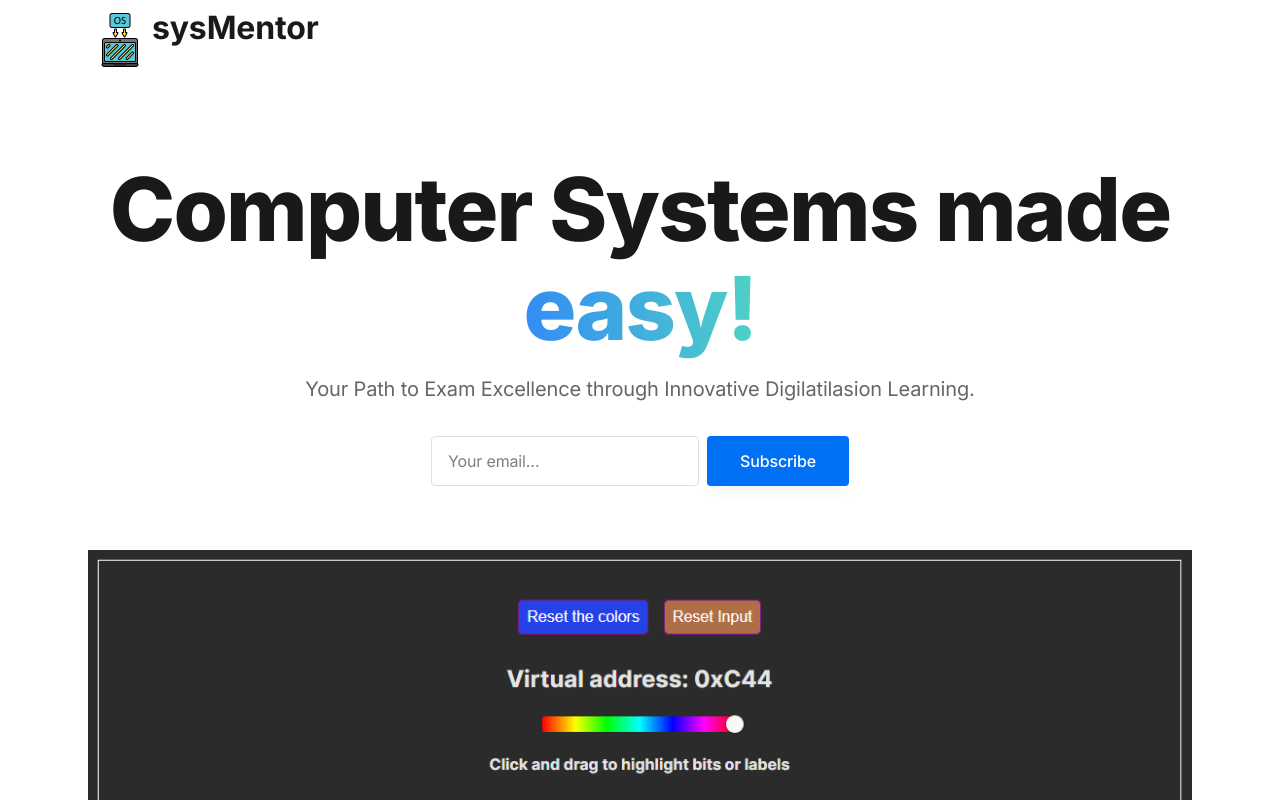
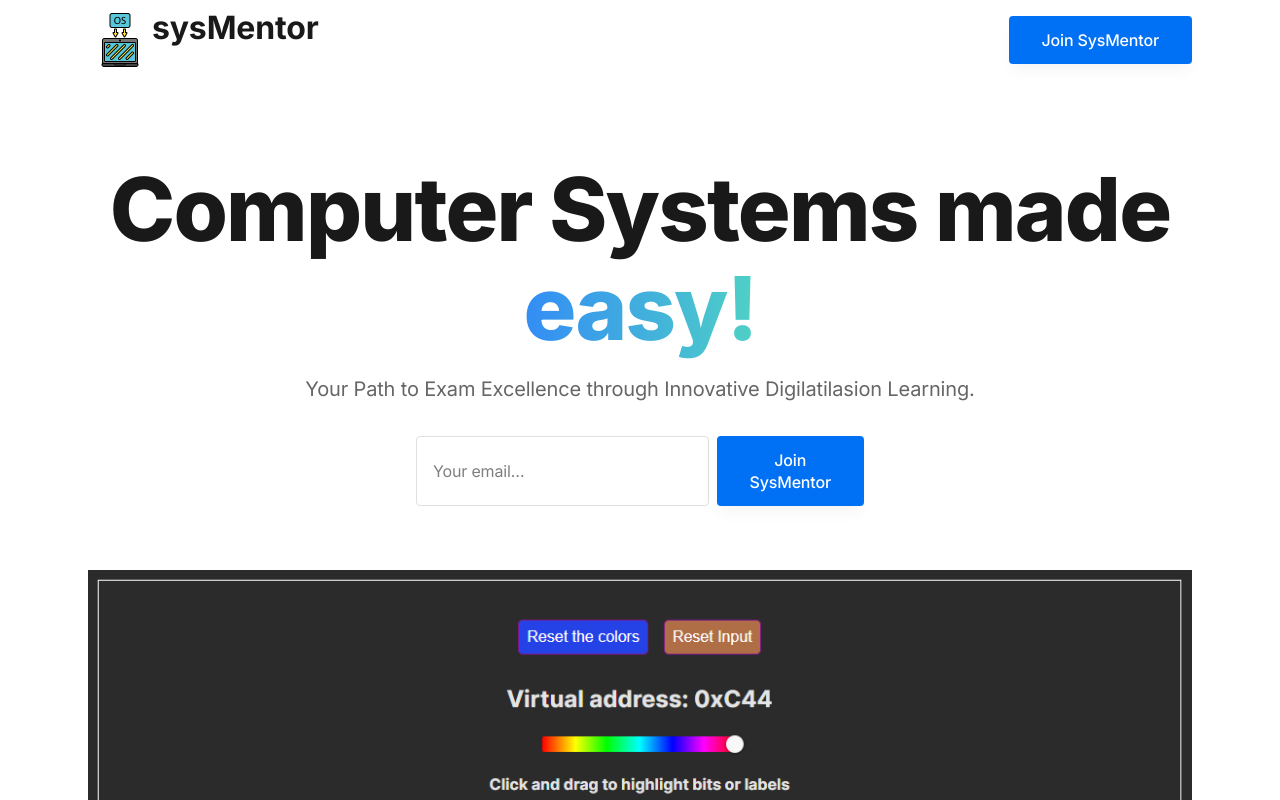
Before and after one commit to MahmoodSeoud/sysMentor-landing-page, a Next.js app: page / in a window 1280 px wide. Shown: the top 800 px of the page. Built offline with nearby package versions, Linux system fonts and the light colour scheme.

Commit message:
join sysMentor

```diff
--- a/app/(default)/page.tsx
+++ b/app/(default)/page.tsx
@@ -15,8 +15,8 @@ export default function Home() {
       <Hero />
       <Features />
       <FeaturesBlocks />
-{/*       <Testimonials /> */}
-{/*       <Newsletter /> */}
+      <Testimonials />
+      <Newsletter />
     </>
   )
 }
--- a/components/hero.tsx
+++ b/components/hero.tsx
@@ -35,7 +35,7 @@ export default function Hero() {
               <p className="text-xl text-gray-600 mb-8" data-aos="zoom-y-out" data-aos-delay="150">Your Path to Exam Excellence through Innovative Digilatilasion Learning.</p><div className="max-w-xs mx-auto sm:max-w-none sm:flex sm:justify-center" data-aos="zoom-y-out" data-aos-delay="300">
                 <div className="flex flex-col sm:flex-row justify-center max-w-xs mx-auto sm:max-w-md lg:mx-0">
                   <input type="email" className="form-input w-full appearance-none bg-gray-800 border border-gray-700 focus:border-gray-600 rounded-sm px-4 py-3 mb-2 sm:mb-0 sm:mr-2 text-white placeholder-gray-500" placeholder="Your email…" aria-label="Your email…" />
-                  <a className="btn text-white bg-blue-600 hover:bg-blue-700 shadow" href="#0">Subscribe</a>
+                  <a className="btn text-white bg-blue-600 hover:bg-blue-700 shadow" href="#0">Join SysMentor</a>
                 </div>
               </div>
             </div>
--- a/components/newsletter.tsx
+++ b/components/newsletter.tsx
@@ -37,14 +37,14 @@ export default function Newsletter() {
 
               {/* CTA content */}
               <div className="text-center lg:text-left lg:max-w-xl">
-                <h3 className="h3 text-white mb-2">Want more tutorials & guides?</h3>
-                <p className="text-gray-300 text-lg mb-6">Lorem ipsum dolor sit amet consectetur adipisicing elit nemo expedita voluptas culpa sapiente.</p>
+                <h3 className="h3 text-white mb-2">Want to know more?</h3>
+                <p className="text-gray-300 text-lg mb-6">Join us during this eventful journey</p>
 
                 {/* CTA form */}
                 <form className="w-full lg:w-auto">
                   <div className="flex flex-col sm:flex-row justify-center max-w-xs mx-auto sm:max-w-md lg:mx-0">
                     <input type="email" className="form-input w-full appearance-none bg-gray-800 border border-gray-700 focus:border-gray-600 rounded-sm px-4 py-3 mb-2 sm:mb-0 sm:mr-2 text-white placeholder-gray-500" placeholder="Your email…" aria-label="Your email…" />
-                    <a className="btn text-white bg-blue-600 hover:bg-blue-700 shadow" href="#0">Subscribe</a>
+                    <a className="btn text-white bg-blue-600 hover:bg-blue-700 shadow" href="#0">Join Sysmentor</a>
                   </div>
                   {/* Success message */}
                   {/* <p className="text-sm text-gray-400 mt-3">Thanks for subscribing!</p> */}
--- a/components/ui/header.tsx
+++ b/components/ui/header.tsx
@@ -33,9 +33,14 @@ export default function Header() {
             <p className='h3'>sysMentor</p>
           </div>
 
-          {/* Desktop navigation */}
+       {/* Desktop navigation */}
           <nav className="hidden md:flex md:grow">
-
+            {/* Desktop sign in links */}
+            <ul className="flex grow justify-end flex-wrap items-center">
+              <li>
+                  <a className="btn text-white bg-blue-600 hover:bg-blue-700 shadow" href="#0">Join SysMentor</a>
+              </li>
+            </ul>
 
           </nav>
 
--- a/next.config.js
+++ b/next.config.js
@@ -1,4 +1,5 @@
 /** @type {import('next').NextConfig} */
-const nextConfig = {}
+const nextConfig = {
+}
 
 module.exports = nextConfig
```
